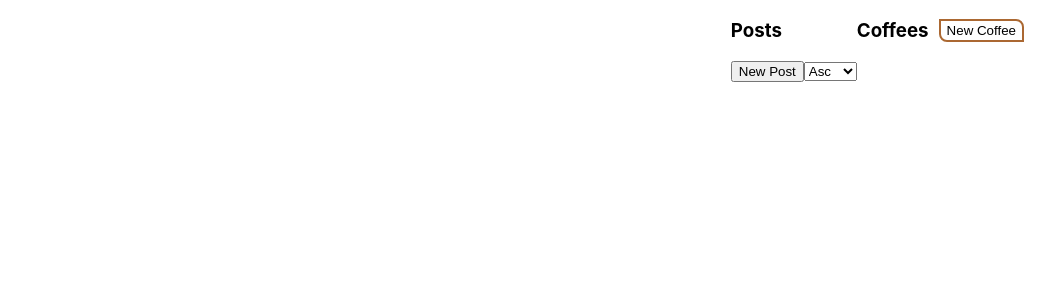
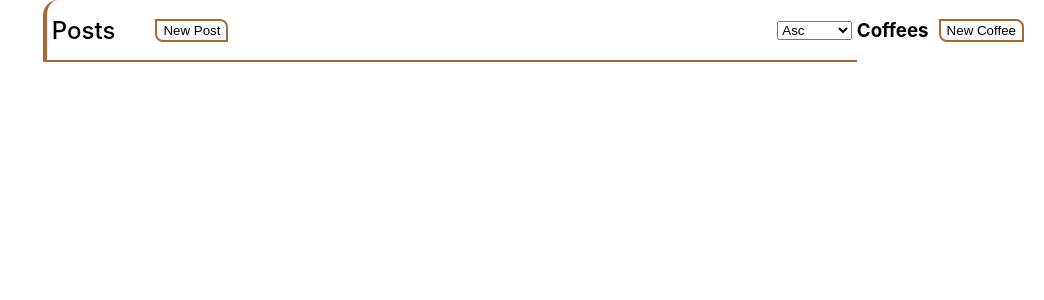
Before and after one commit to edwincarr/mock_takehome, a React (Create React App) app in the folder frontend_challenge/: page / in a window 1280 px wide. Shown: the top 300 px of the page, without its empty margins (236-1280 px from the left). Built offline with nearby package versions, Linux system fonts and the light colour scheme; no server answers.

Commit message:
Post CSS Styling

```diff
--- a/frontend_challenge/src/Components/coffee/coffeeModal.js
+++ b/frontend_challenge/src/Components/coffee/coffeeModal.js
@@ -22,7 +22,7 @@ const CoffeeModal = ({open}) => {
   }
 
   return (
-    <div className='overlay'>
+    <div>
       <div className='modal-container'>
         <h3>New Coffee</h3>
         <form className='coffee-form' onSubmit={(e) => submitCoffeeForm(e)}>
--- a/frontend_challenge/src/Components/post/index.js
+++ b/frontend_challenge/src/Components/post/index.js
@@ -12,12 +12,14 @@ const Posts = () => {
     updatePost(order)
   }
   return (
-    <div>
-      <div>
-        <h3>Posts</h3>
-        <button onClick={() => setOpenModal(!openModal)}>New Post</button>
-        <PostModal open={openModal}/>
-        <select onChange={(e) => changeOrder(e.target.value)}>
+    <div className='postlist-container'>
+      <div className='postlist-header'>
+        <div className='post-headerleft'>
+          <h2>Posts</h2>
+          <button onClick={() => setOpenModal(!openModal)} className='post-button'>New Post</button>
+            <PostModal open={openModal} onClose={() => setOpenModal(false)}/>
+        </div>
+        <select onChange={(e) => changeOrder(e.target.value)} className='postorder'>
           <option value='asc'>Asc</option>
           <option value='desc'>Desc</option>
         </select>
--- a/frontend_challenge/src/Components/post/post.css
+++ b/frontend_challenge/src/Components/post/post.css
@@ -0,0 +1,105 @@
+.postlist-container {
+  min-width: 50vw;
+  min-height: 100vh;
+}
+.postlist-header {
+  display: flex;
+  position: relative;
+  border-bottom: 2px solid #ab6832;
+  border-left: 4px solid #ab6832;
+  border-top-left-radius: 15px;
+  width: 800px;
+  height: 50px;
+  padding: 5px;
+  /* justify-content: flex-end; */
+}
+.post {
+  padding-top: 10px;
+  position: relative;
+  display: flex;
+  flex-direction: column;
+  text-align: center;
+  word-break: break-all;
+  width: 800px;
+  max-width: 800px;
+  border-bottom: 1px dashed #ab6832;
+}
+.postorder {
+  align-self: center;
+  flex: 1;
+}
+.post-delete {
+  position: absolute;
+  opacity: 0;
+  top: 77%;
+  left: 70%;
+  width: fit-content;
+  cursor: pointer;
+  border-bottom-left-radius: 8px;
+  border-top-right-radius: 8px;
+  border: 2px solid #ab6832;
+  padding: 0 5px;
+}
+.post:hover > .post-delete {
+  opacity: 1;
+}
+.posttext {
+  display: flex;
+  align-items: center;
+  justify-content: center;
+  height: 70px;
+}
+.posttitle {
+  font-size: x-large;
+  font-weight: 500;
+}
+.post-headerleft {
+  display: flex;
+  flex: 10;
+  justify-content: flex-start;
+  gap: 40px;
+}
+.post-button {
+  align-self: center;
+  height: 23px;
+  border-bottom-left-radius: 8px;
+  border-top-right-radius: 8px;
+  background-color: white;
+  border: 2px solid #ab6832;
+}
+.post-headerleft > h2 {
+  display: flex;
+  align-self: center;
+  font-weight: 500;
+  padding: 0;
+  margin: 0;
+}
+.post-form {
+  display: flex;
+  flex-direction: column;
+}
+.postmodal-container {
+  padding: 10px 50px;
+  position: fixed;
+  background-color: white;
+  border:solid 2px #ab6832;
+  border-bottom-left-radius: 15px;
+  border-top-right-radius: 15px;
+  z-index: 10;
+  top: 40%;
+  left: 54%;
+  transform: translate(-50%,-50%);
+}
+.overlay {
+  position: fixed;
+  height: 100vh;
+  width: 100vw;
+  top: 0%;
+  left: 0%;
+  background-color: rgba(0,0,0,0.5);
+  z-index: 1;
+  overflow: hidden;
+}
+.post-form {
+  row-gap: 20px;
+}
--- a/frontend_challenge/src/Components/post/postList.js
+++ b/frontend_challenge/src/Components/post/postList.js
@@ -24,11 +24,11 @@ const PostList = () => {
       {postList.map((post, idx) => {
 
         return (
-          <div key={idx}>
-            <div onClick={() => postDelete(post.id)}>X</div>
-            <h3>{post.title}</h3>
+          <div key={idx} className='post'>
+            <div onClick={() => postDelete(post.id)} className='post-delete'>X</div>
+            <div className='posttitle'>{post.title}</div>
             <Stars rating={post.rating}/>
-            <p>{post.text}</p>
+            <div className='posttext'>{post.text}</div>
             <p>{post.coffee_relation.name} - {post.coffee_relation.caffine_percentage} mg per oz</p>
           </div>
         )
--- a/frontend_challenge/src/Components/post/postModal.js
+++ b/frontend_challenge/src/Components/post/postModal.js
@@ -3,7 +3,7 @@ import {useState} from 'react'
 import usePostStore from '../../services/postStore.js'
 import useCoffeeStore from '../../services/coffeeStore.js'
 
-const PostModal = ({open}) => {
+const PostModal = ({open, onClose}) => {
   const coffeeList = useCoffeeStore((state) => state.coffeeList)
   const createPost = usePostStore((state) => state.create)
   const updatePost = usePostStore((state) => state.fetch)
@@ -20,6 +20,7 @@ const PostModal = ({open}) => {
     createPost(data).then(() => {
       updatePost()
       clearState()
+      onClose()
     })
   }
 
@@ -31,12 +32,15 @@ const PostModal = ({open}) => {
   }
 
   return (
-    <div>
-      <div>
+    <div onClick={() => onClose()}className='overlay'>
+      <div onClick={(e) => {
+        e.stopPropagation()
+      }} className='postmodal-container'>
         <h3>Create Post</h3>
-        <form onSubmit={(e) => submitPostForm(e)}>
-          <label>Title: </label>
-          <input type='text' value={title} onChange={(e) => setTitle(e.target.value)} required/>
+        <form onSubmit={(e) => submitPostForm(e)} className='post-form'>
+          <input placeholder='Title' type='text' value={title} onChange={(e) => setTitle(e.target.value)} required/>
+          <div>
+
           <label>Rating: </label>
           <input type='number' value={rating} onChange={(e) => setRating(e.target.value)} min='0' max='5' required/>
           <label>Coffee: </label>
@@ -44,10 +48,10 @@ const PostModal = ({open}) => {
             <option value='' disabled selected>Select your option</option>
             {coffeeList.map((coffee, idx) => {
               return <option key={idx} value={coffee.id}>{coffee.name}</option>
-              })}
+            })}
           </select>
-          <label>Text: </label>
-          <textarea value={text} onChange={(e) => setText(e.target.value)} required/>
+          </div>
+          <textarea placeholder='Post Text' value={text} onChange={(e) => setText(e.target.value)} required rows='15' cols='0' />
           <input type='submit' value='submit'/>
         </form>
       </div>
--- a/frontend_challenge/src/Components/post/stars.js
+++ b/frontend_challenge/src/Components/post/stars.js
@@ -1,7 +1,7 @@
 
 const Stars = ({rating}) => {
   return (
-    <div>
+    <div className='stars'>
     {[...Array(rating)].map((star) => {
         return (
           <span className="star">&#9733;</span>
```
Also changed, not shown: 1 other file (tests, documents, lock files or other folders).
